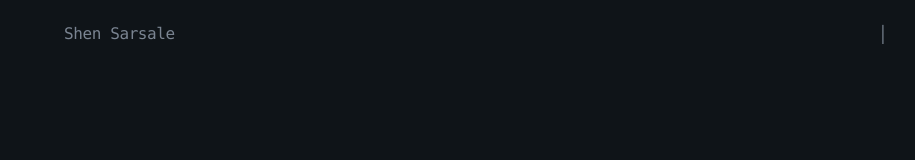
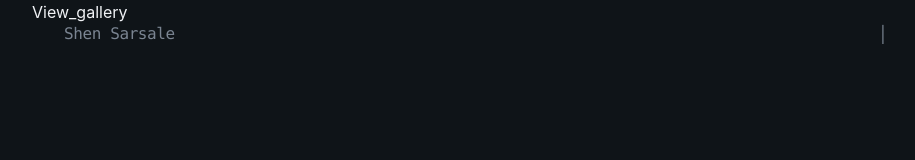
Before and after one commit to Ein-shen/My-porfolio, a React (Vite) app: page /view_gallery in a window 1280 px wide. Shown: the top 160 px of the page, without its empty margins (128-1043 px from the left). Built offline with nearby package versions, Linux system fonts and the light colour scheme; the HTML template or start-up script is replaced by a standard one.

Commit message:
added View_gallery file and updated the app.jsx hehe

```diff
--- a/src/App.jsx
+++ b/src/App.jsx
@@ -11,6 +11,7 @@ import { View_projects } from "./away/View_projects"
 import { Toplok } from "./away/Toplok"
 import { Gallery } from "./sections/Gallery"
 import { ThemeProvider } from "./sections/ThemeContext"
+import { View_gallery } from "./away/View_gallery"
 
 function App() {
   const { pathname } = useLocation()
@@ -38,6 +39,7 @@ function App() {
 
             <Route path="/cv" element={<Cv />} />
             <Route path="/view_projects" element={<View_projects />} />
+            <Route path="/view_gallery" element={<View_gallery />} />
             <Route path="/toplok" element={<Toplok />} />
           </Routes>
         </main>
--- /dev/null
+++ b/src/away/View_gallery.jsx
@@ -0,0 +1,7 @@
+import React from 'react'
+
+export const View_gallery = () => {
+  return (
+    <div>View_gallery</div>
+  )
+}
--- a/src/sections/Gallery.jsx
+++ b/src/sections/Gallery.jsx
@@ -20,7 +20,7 @@ export const Gallery = () => {
   }
 
   return (
-    <section className="py-2 relative overflow-hidden scroll-mt-24">
+    <section className="py-2 relative overflow-hidden scroll-mt-24 pb-15">
       <div className="container mx-auto px-6 md:px-12 py-10 relative z-10 animate-fade-in">
         <div className="mx-auto max-w-[800px]">
 
```
